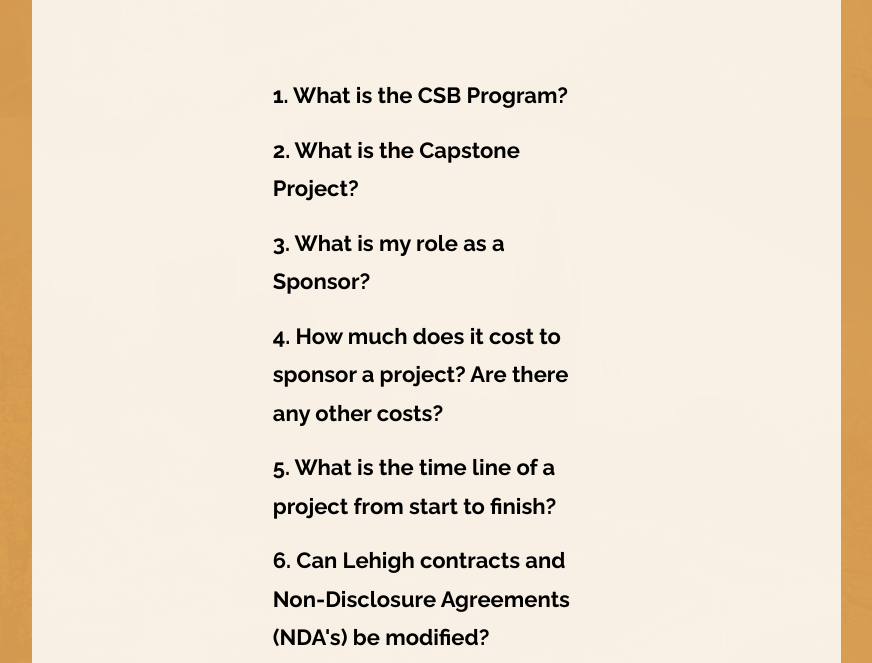
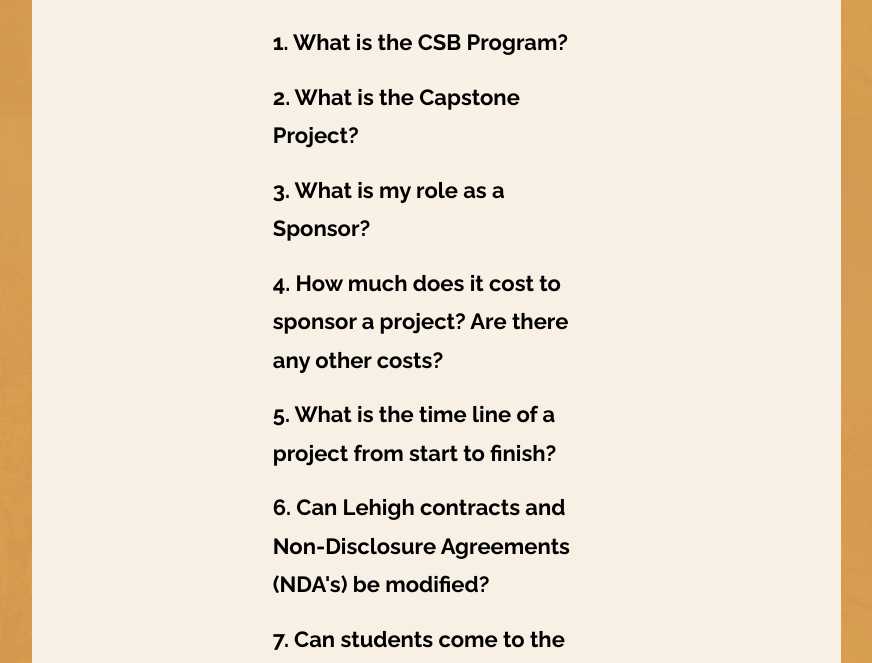
Before and after one commit to lehighcsbcapstone/Capstone-Splash-Page, a website: page faq.html in a window 1280 px wide. Shown: the part 737-1400 px from the top of the page, without its empty margins (204-1076 px from the left). Drawn offline with Linux system fonts and the light colour scheme.

Commit message:
formatting on faq

```diff
--- a/faq.html
+++ b/faq.html
@@ -81,12 +81,9 @@
 
 
 
-                  <ul class="list-unstyled list-hours mb-5 text-left mx-auto">
+                  <ul class="list-unstyled list-hours mb-0 text-left mx-auto">
                       <div class="container">
-                          <br />
-                          <br />
-                          <br />
-
+                          <br>
                           <div class="panel-group" id="accordion">
                               <div class="panel panel-default">
                                   <div class="panel-heading">
@@ -272,7 +269,7 @@
 
 
 
-
+<!--
                       <p class="address mb-5">
                           <em>
                               <strong>Lehigh University</strong>
@@ -280,6 +277,7 @@
                               Bethlehem, Pennsylvania
                           </em>
                       </p>
+-->
                   </div>
                 </div>
               </div>
```
